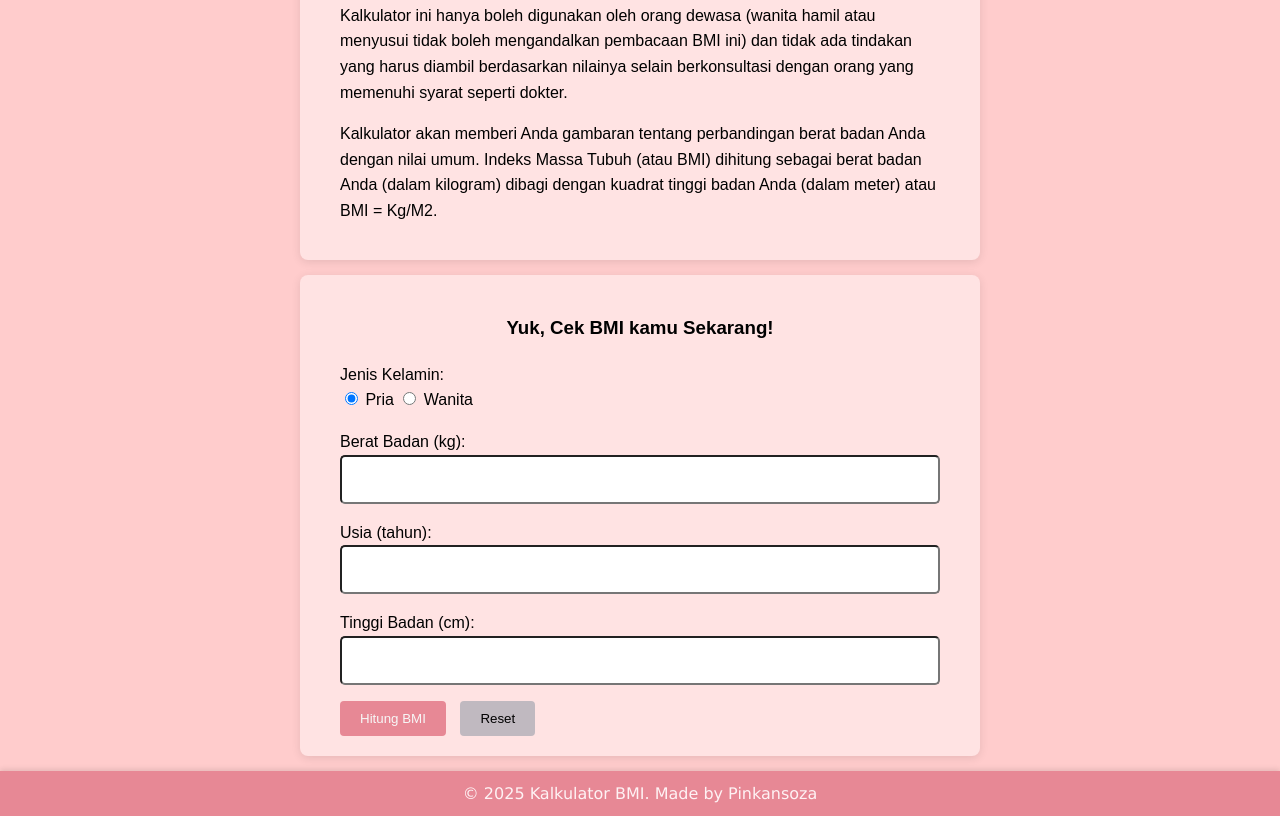
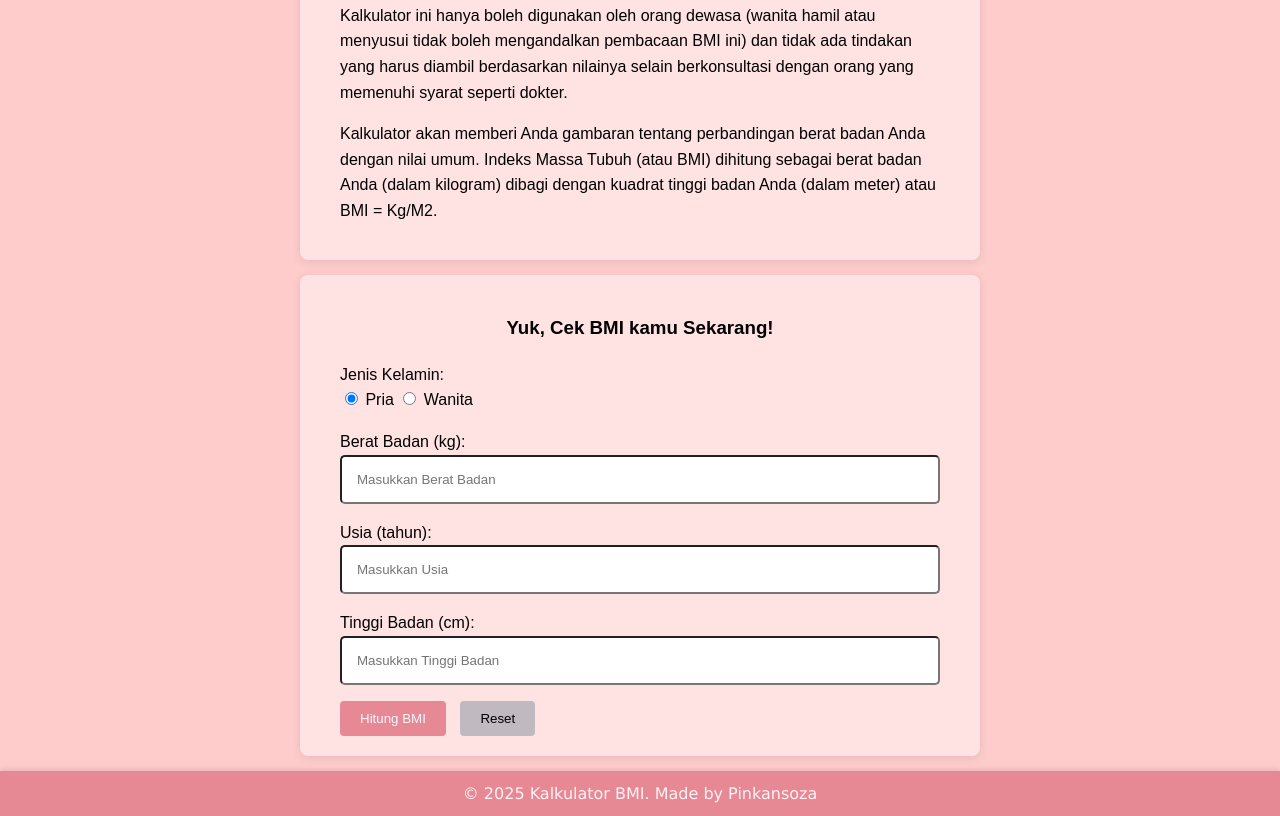
Before and after one commit to revou-fundamental-course/20-jan-25-pinkansoza, a plain HTML site: page index.html in a window 1280 px wide. Shown: the part 506-1322 px from the top of the page. Drawn offline with Linux system fonts and the light colour scheme.

Commit message:
update input placeholder

```diff
--- a/index.html
+++ b/index.html
@@ -52,15 +52,15 @@
           </div>
           <div class="form-group">
             <label for="weight">Berat Badan (kg):</label>
-            <input type="number" id="weight" name="weight" required>
+            <input type="number" id="weight" name="weight" placeholder="Masukkan Berat Badan" required>
           </div>
           <div class="form-group">
             <label for="age">Usia (tahun):</label>
-            <input type="number" id="age" name="age" required>
+            <input type="number" id="age" name="age" placeholder="Masukkan Usia" required>
           </div>
           <div class="form-group">
             <label for="height">Tinggi Badan (cm):</label>
-            <input type="number" id="height" name="height" required>
+            <input type="number" id="height" name="height" placeholder="Masukkan Tinggi Badan" required>
           </div>
           <div>
             <button type="button" id="calculate">Hitung BMI</button>
```
